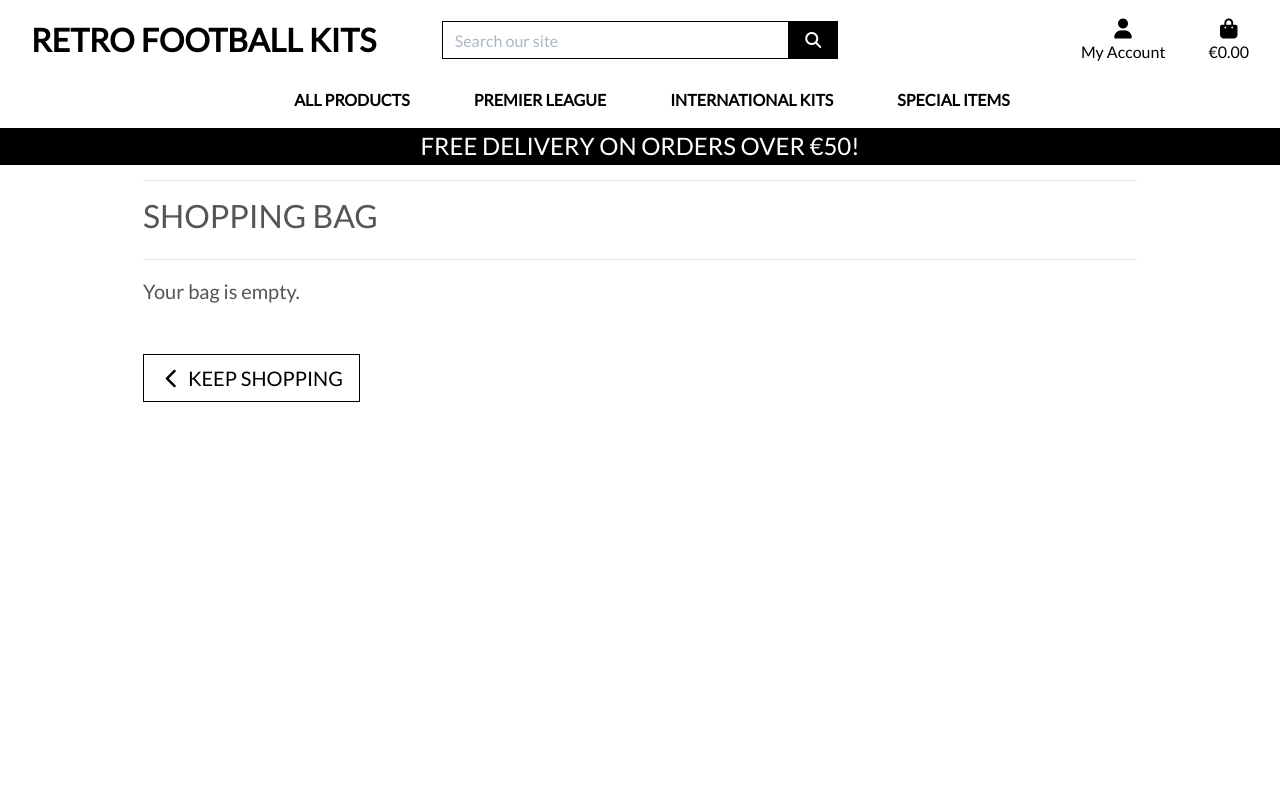
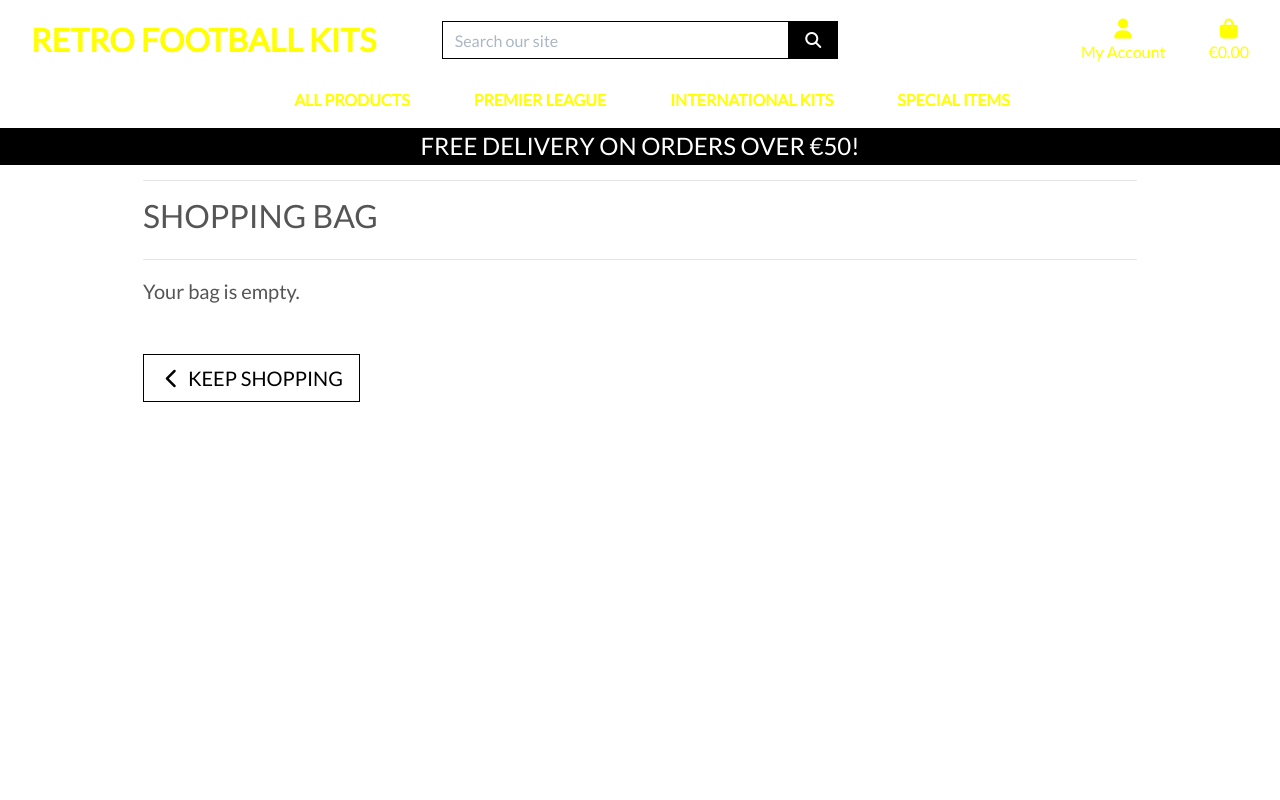
Before and after one commit to gareth-39/boutique-ado, a Django app: page /bag/ in a window 1280 px wide. Run offline with Django 3.2, Linux system fonts and the light colour scheme; some libraries are stand-ins or nearby versions.

Commit message:
Fixing css

```diff
--- a/static/css/base.css
+++ b/static/css/base.css
@@ -62,7 +62,8 @@ body {
 }
 
 .text-black {
-    color: #000 !important;
+    color: yellow !important;
+    outline-color: #000;
 }
 
 .border-black {
```
